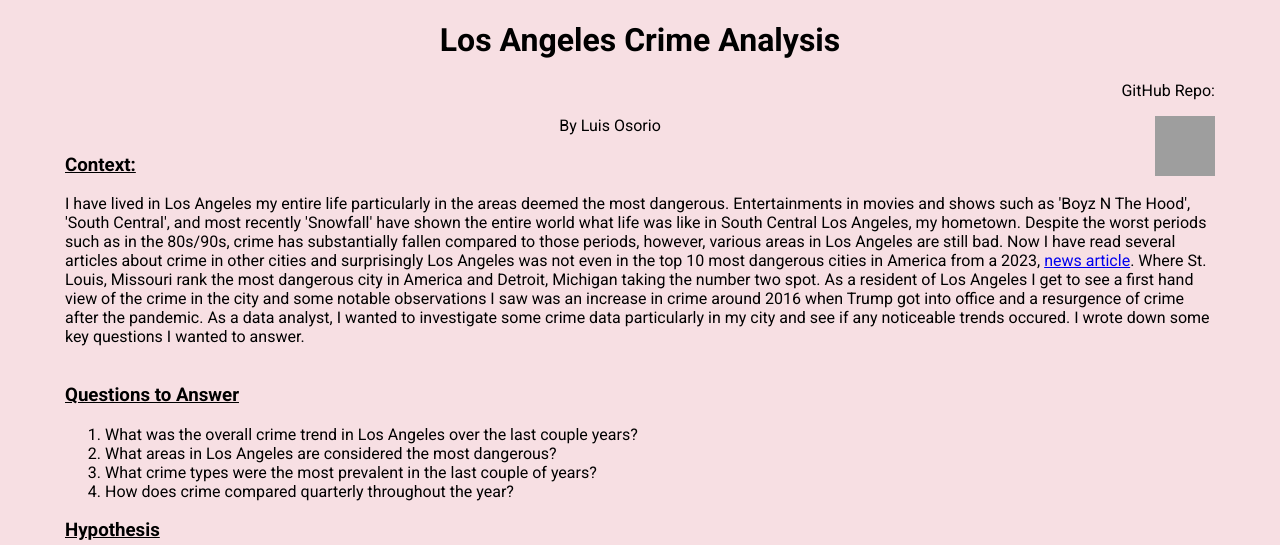
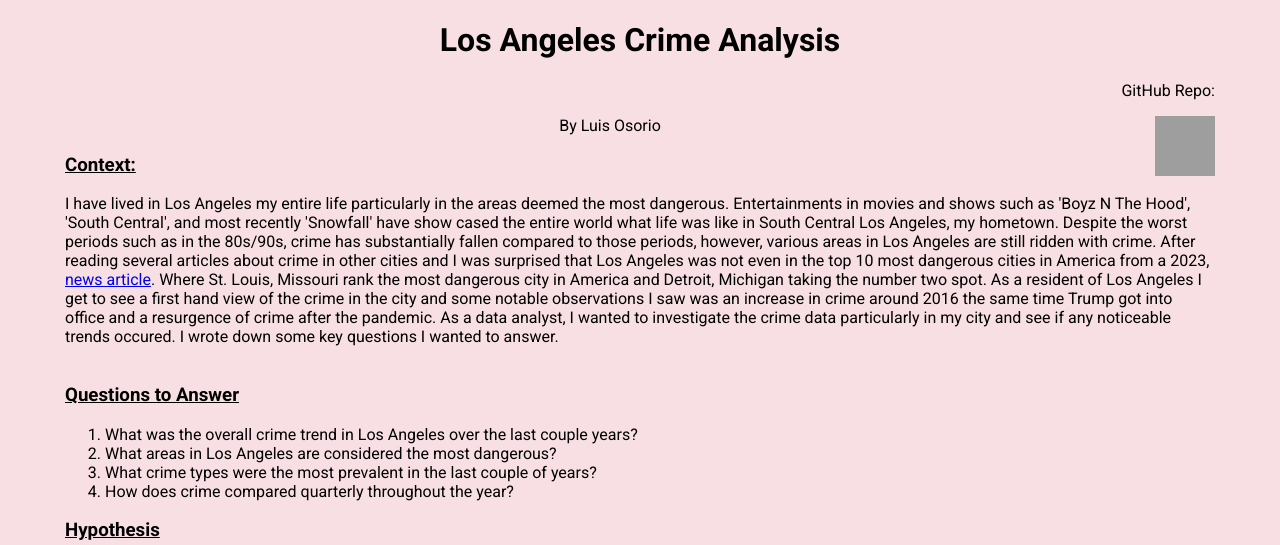
Before and after one commit to luisosorio3214/Los-Angeles-Crime-Analysis, a Flask app: page / in a window 1280 px wide. Shown: the top 545 px of the page. Run offline with Flask 3, Linux system fonts and the light colour scheme; grey boxes are pictures that could not be loaded.

Commit message:
update home.html

```diff
--- a/templates/home.html
+++ b/templates/home.html
@@ -19,7 +19,7 @@
       <div>
         <h3><u>Context:</u></h3>
         <p>
-          I have lived in Los Angeles my entire life particularly in the areas deemed the most dangerous. Entertainments in movies and shows such as 'Boyz N The Hood', 'South Central', and most recently 'Snowfall' have shown the entire world what life was like in South Central Los Angeles, my hometown. Despite the worst periods such as in the 80s/90s, crime has substantially fallen compared to those periods, however, various areas in Los Angeles are still bad. Now I have read several articles about crime in other cities and surprisingly Los Angeles was not even in the top 10 most dangerous cities in America from a 2023, <a href="https://www.southwestjournal.com/most-dangerous-cities-in-the-us-2023-a-comprehensive-analysis/" target="_blank"> news article</a>. Where St. Louis, Missouri rank the most dangerous city in America and Detroit, Michigan taking the number two spot. As a resident of Los Angeles I get to see a first hand view of the crime in the city and some notable observations I saw was an increase in crime around 2016 when Trump got into office and a resurgence of crime after the pandemic. As a data analyst, I wanted to investigate some crime data particularly in my city and see if any noticeable trends occured. I wrote down some key questions I wanted to answer. <br> <br>
+          I have lived in Los Angeles my entire life particularly in the areas deemed the most dangerous. Entertainments in movies and shows such as 'Boyz N The Hood', 'South Central', and most recently 'Snowfall' have show cased the entire world what life was like in South Central Los Angeles, my hometown. Despite the worst periods such as in the 80s/90s, crime has substantially fallen compared to those periods, however, various areas in Los Angeles are still ridden with crime. After reading several articles about crime in other cities and I was surprised that Los Angeles was not even in the top 10 most dangerous cities in America from a 2023, <a href="https://www.southwestjournal.com/most-dangerous-cities-in-the-us-2023-a-comprehensive-analysis/" target="_blank"> news article</a>. Where St. Louis, Missouri rank the most dangerous city in America and Detroit, Michigan taking the number two spot. As a resident of Los Angeles I get to see a first hand view of the crime in the city and some notable observations I saw was an increase in crime around 2016 the same time Trump got into office and a resurgence of crime after the pandemic. As a data analyst, I wanted to investigate the crime data particularly in my city and see if any noticeable trends occured. I wrote down some key questions I wanted to answer. <br> <br>
           <h3><u>Questions to Answer</u></h3>
           <ol>
             <li>What was the overall crime trend in Los Angeles over the last couple years?</li>
```
